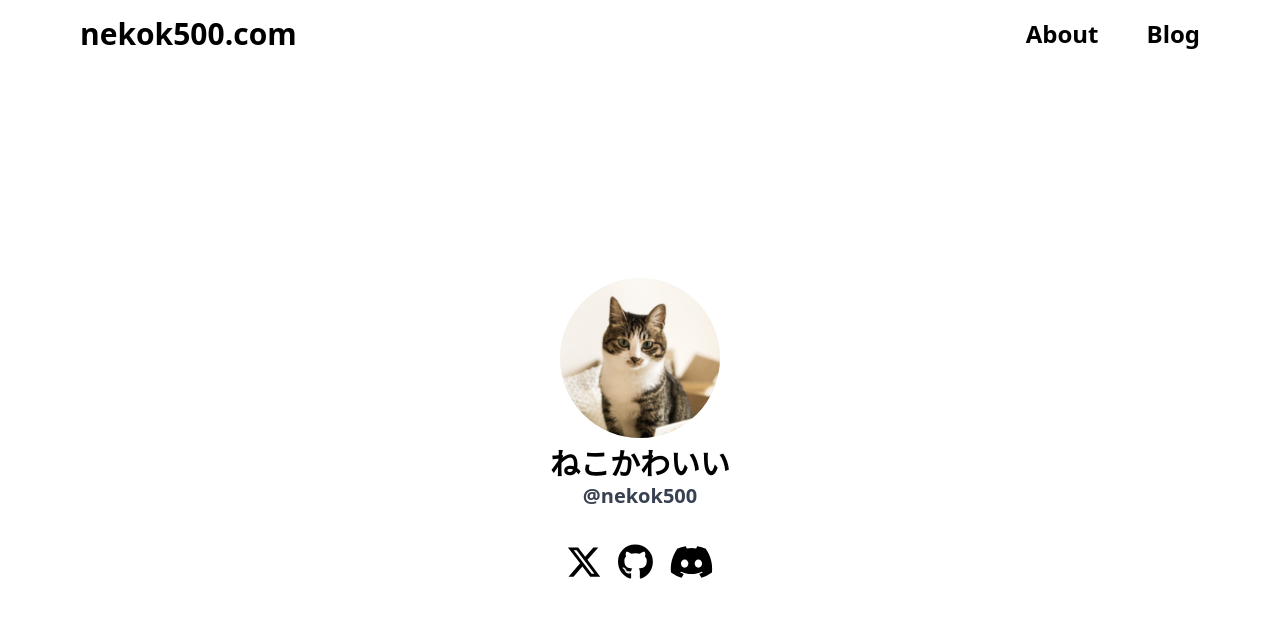
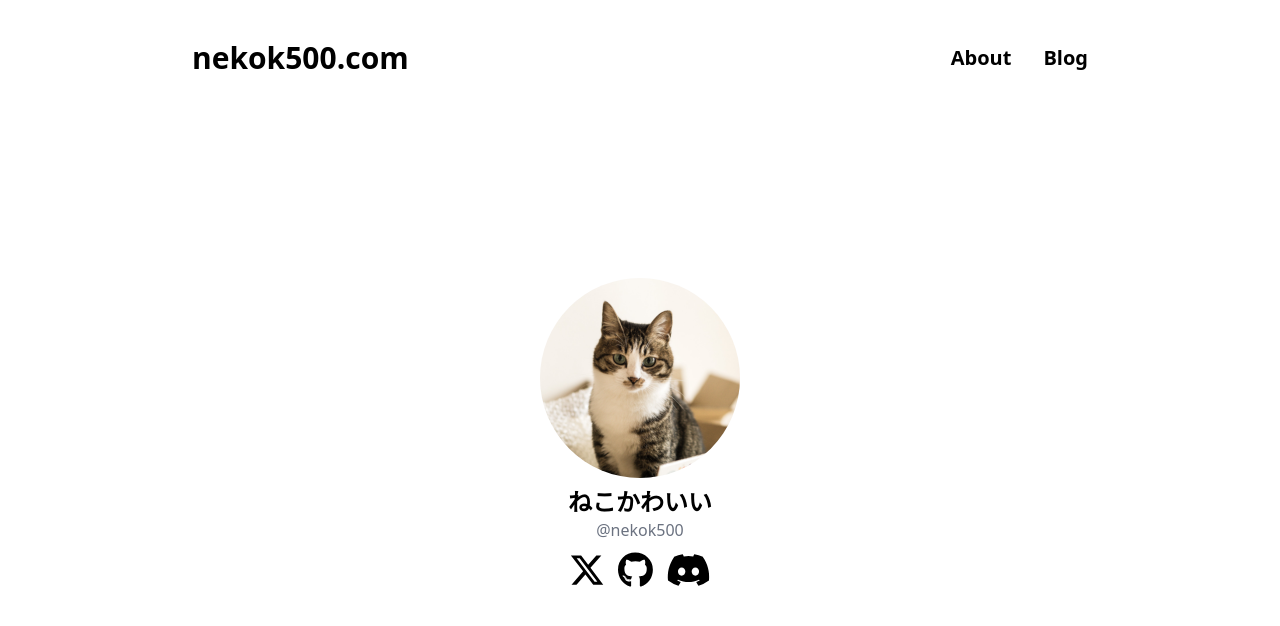
Before and after one commit to nekok500/nekok500.com, an Astro site: page / in a window 1280 px wide. Built offline with nearby package versions, Linux system fonts and the light colour scheme; Astro itself is replaced by a stand-in of ours.

Commit message:
スタイルとかを微調整してみる

```diff
--- a/src/components/Header.astro
+++ b/src/components/Header.astro
@@ -1,7 +1,7 @@
-<header class="mb-6 flex items-center justify-between">
+<header class="flex items-center justify-between">
   <a href="/" class="text-3xl font-bold">nekok500.com</a>
   <nav
-    class="flex justify-between space-x-4 text-2xl font-semibold lg:space-x-12"
+    class="flex justify-between space-x-4 text-xl font-semibold lg:space-x-8"
   >
     <a href="/about">About</a>
     <a href="/blog">Blog</a>
--- a/src/layouts/BaseLayout.astro
+++ b/src/layouts/BaseLayout.astro
@@ -18,8 +18,10 @@
     <meta property="og:url" content={Astro.url} />
     <title>{fullTitle}</title>
   </head>
-  <body class="w-max-screen flex h-screen flex-col p-4 lg:px-20">
-    <Header />
-    <slot class="flex-grow" />
+  <body>
+    <div class="min-h-screen space-y-8 p-8 py-10 md:px-32 lg:px-48">
+      <Header />
+      <slot class="container" />
+    </div>
   </body>
 </html>
--- a/src/pages/index.astro
+++ b/src/pages/index.astro
@@ -10,7 +10,27 @@ import avatar from '../avatar.png'
 ---
 
 <BaseLayout>
-  <div class="flex h-full flex-col items-center justify-center">
+  <div class="flex h-[calc(100vh-148px)] items-center justify-center">
+    <div class="flex flex-col items-center space-y-2">
+      <img class="size-2/4 rounded-full" src={avatar.src} />
+      <div class="flex flex-col items-center">
+        <span class="text-2xl font-semibold">ねこかわいい</span>
+        <span class="text-gray-500">@nekok500</span>
+      </div>
+      <div class="space-x-1 text-4xl">
+        <a href="https://x.com/nekok500"
+          ><FontAwesomeIcon icon={faXTwitter} /></a
+        >
+        <a href="https://github.com/nekok500">
+          <FontAwesomeIcon icon={faGithub} />
+        </a>
+        <a href="https://discord.com/users/586157827400400907">
+          <FontAwesomeIcon icon={faDiscord} />
+        </a>
+      </div>
+    </div>
+  </div>
+  <!-- <div class="flex h-full flex-col items-center justify-center">
     <img class="size-40 rounded-full" src={avatar.src} />
     <p class="mt-2 text-3xl font-bold">ねこかわいい</p>
     <p class="text-xl font-semibold text-gray-700">@nekok500</p>
@@ -25,7 +45,7 @@ import avatar from '../avatar.png'
         <FontAwesomeIcon icon={faDiscord} />
       </a>
     </div>
-  </div>
+  </div> -->
 </BaseLayout>
 
 <style is:global>
```
